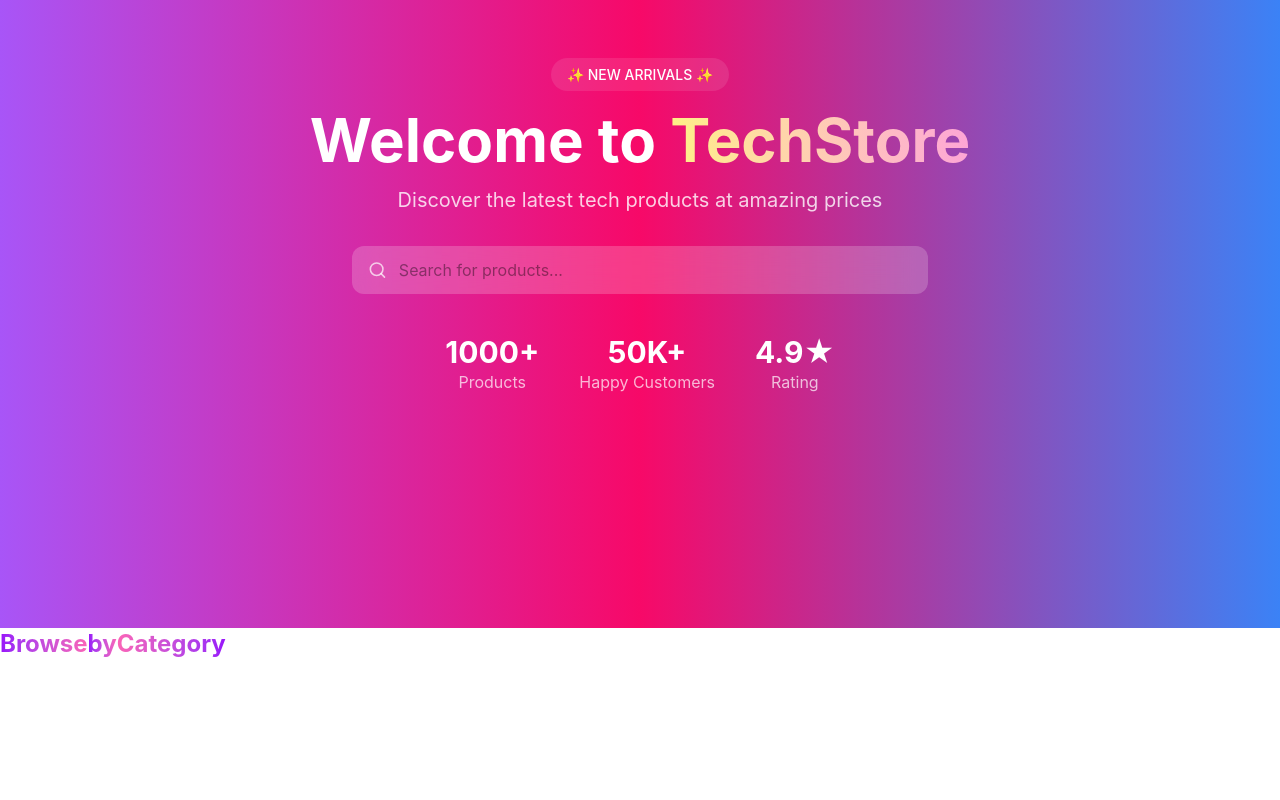
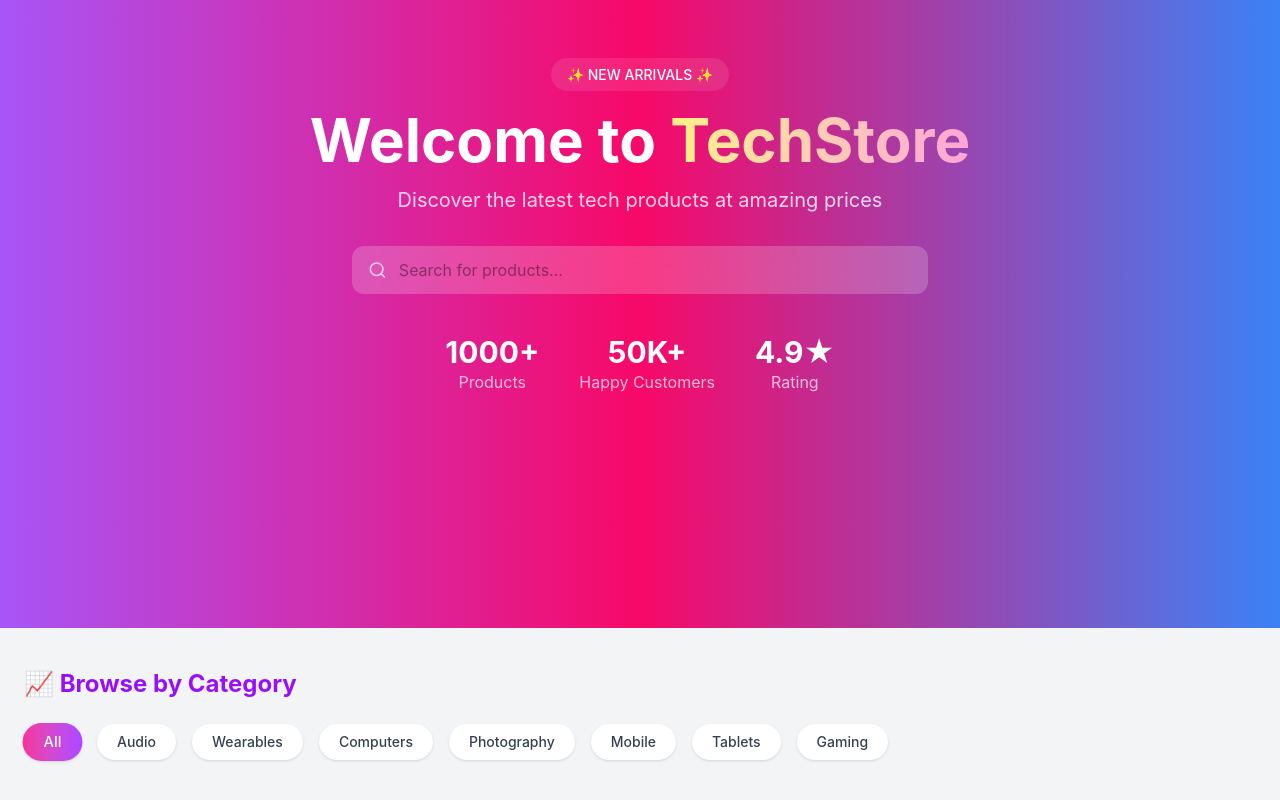
Before and after one commit to muhammad230/E-commerce-website, a React (Vite) app: page / in a window 1280 px wide. Shown: the part 236-1036 px from the top of the page. Before the commit the page ends 896 px from the top, so only its background shows below. Built offline with nearby package versions, Linux system fonts and the light colour scheme.

Commit message:
add buttons and h2 tag

```diff
--- a/src/Components/Category.jsx
+++ b/src/Components/Category.jsx
@@ -1,20 +1,41 @@
-import React from "react";
+import React,{useState} from "react";
+
+const categories = [
+  "All",
+  "Audio",
+  "Wearables",
+  "Computers",
+  "Photography",
+  "Mobile",
+  "Tablets",
+  "Gaming",
+];
 
 const Category = () => {
+     const [active, setActive] = useState("All");
   return (
-    <section className="bg-white">
-      <div>
-        <h2 className="font-bold text-2xl">
-          <span className="bg-gradient-to-r from-purple-600 to-pink-400 bg-clip-text text-transparent">
-            Browse
-          </span>
-          <span className="bg-gradient-to-r from-purple-600 to-pink-400 bg-clip-text text-transparent">
-            by
-          </span>
-          <span className="bg-gradient-to-r from-pink-400 to-purple-600 bg-clip-text text-transparent">
-            Category
-          </span>
-        </h2>
+    <section className="px-6 py-10 bg-gray-100">
+      {/* Heading */}
+      <h2 className="text-2xl font-bold text-purple-600 mb-6 flex items-center gap-2">
+        📈 Browse by Category
+      </h2>
+
+      {/* Buttons */}
+      <div className="flex flex-wrap gap-4">
+        {categories.map((item) => (
+          <button
+            key={item}
+            onClick={() => setActive(item)}
+            className={`px-5 py-2 rounded-full text-sm font-medium transition-all duration-300 shadow-sm
+              ${
+                active === item
+                  ? "bg-gradient-to-r from-pink-500 to-purple-500 text-white shadow-lg scale-105"
+                  : "bg-white text-gray-700 hover:bg-gray-200"
+              }`}
+          >
+            {item}
+          </button>
+        ))}
       </div>
     </section>
   );
```
